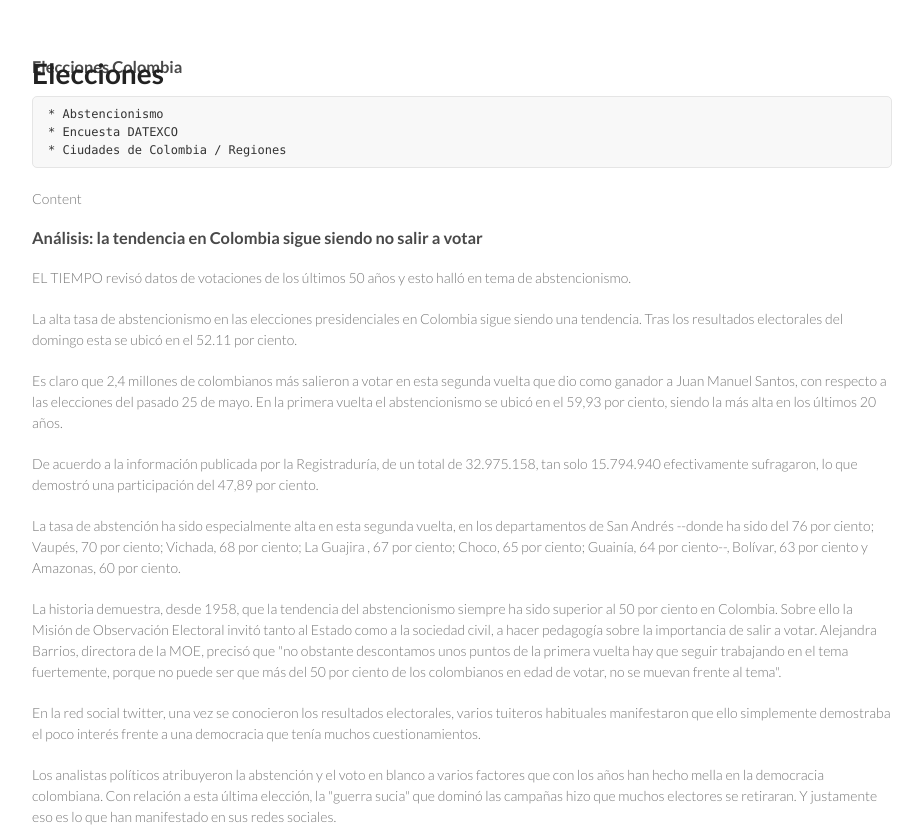
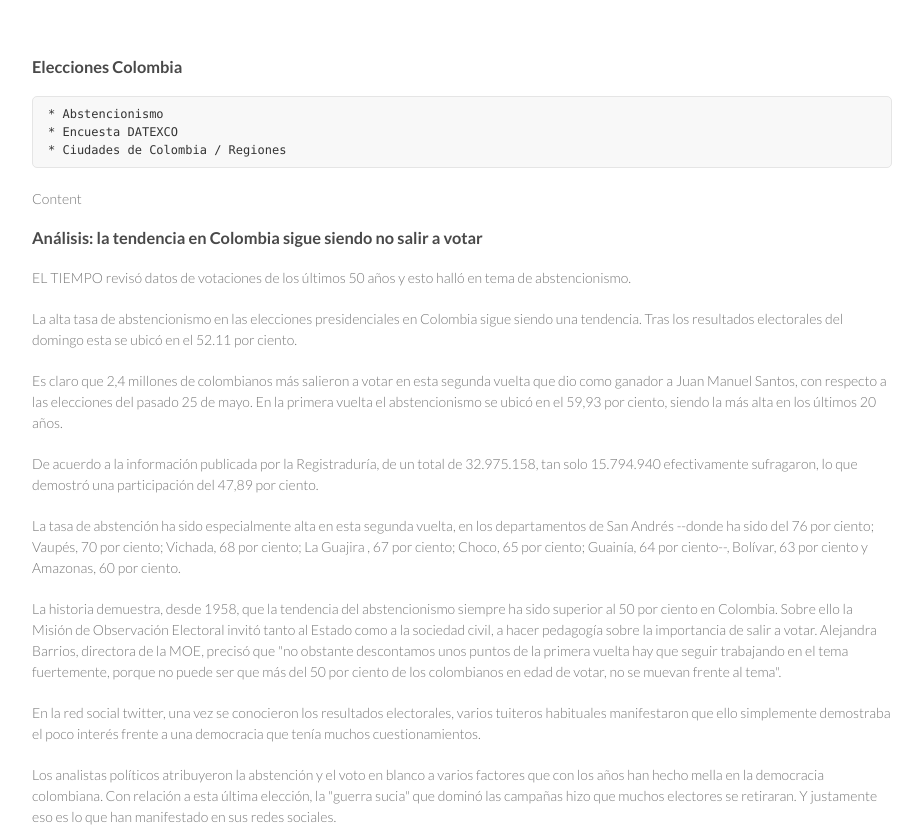
Before and after one commit to LaClaudiada/Elecciones, a plain HTML site: page index.html in a window 1280 px wide. Shown: the top 830 px of the page, without its empty margins (178-1101 px from the left). Drawn offline with Linux system fonts and the light colour scheme.

Commit message:
Update index.html

```diff
--- a/index.html
+++ b/index.html
@@ -15,7 +15,6 @@
   <body>
     <div class="wrapper">
       <header>
-        <h1>Elecciones</h1>
 
 
 
```
